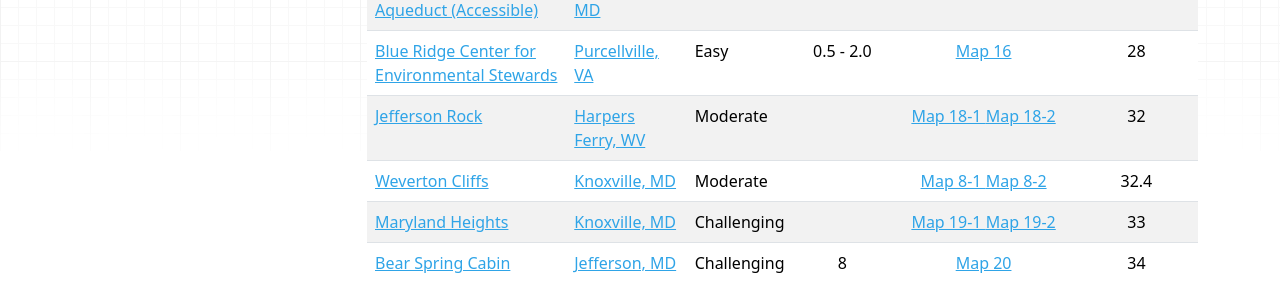
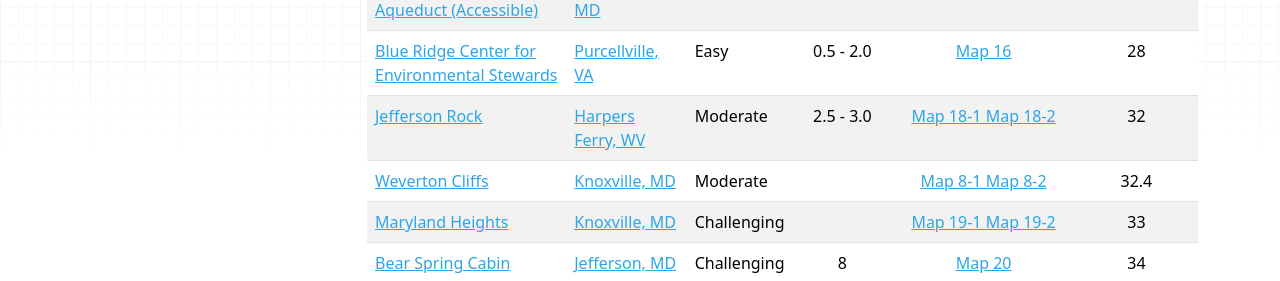
Before and after one commit to pack1158/pack1158.github.io, an MkDocs documentation site: the page built from docs/outdoors/hiking.md, in a window 1280 px wide and 900 px high, scrolled down 1032 px. Shown: the part 155-436 px from the top of the window. Built offline with MkDocs 1.6.1, drawn with Linux system fonts in a browser that asks for light colours; nearby versions of some CDN libraries; old or Windows-style settings are respelled for this version of MkDocs.

Commit message:
Update hiking.md

```diff
--- a/docs/outdoors/hiking.md
+++ b/docs/outdoors/hiking.md
@@ -26,7 +26,7 @@ Using this guide:
 [	Snickers Gap to Bears Den	](Bears%20Den%20Hike%2022.docx)|	[	Blumont, VA	](	https://goo.gl/maps/kCJB2LmNn8C48Hkb9	)|	Easy	|	2	|	[Map	22	](Bears%20Den%20Map%2022-1.pdf)|	26
 [	C&O Canal, Catoctin Aqueduct (Accessible)	](Catoctin%20Aqueduct%20Hike4.docx)|	[	Brunswick, MD  	](	https://goo.gl/maps/neBuhf3RjoRixKZK7	)|	Easy	|	1.5	|	[Map	4-1	](Catoctin%20Aqueduct%20Map4-1.pdf) [Map 4-2](Catoctin%20Aqueduct%20Map4-2.pdf)|	27
 [	Blue Ridge Center for Environmental Stewards	](Blue%20Ridge%20Center%20hike16.docx)|	[	Purcellville, VA	](	https://goo.gl/maps/rchh8ifr3kr1ZmjG7	)|	Easy	|	0.5 - 2.0	|	[Map	16	](Blue%20Ridge%20Center%20map16-1.pdf)|	28
-[	Jefferson Rock	](Harpers%20Ferry%20Jefferson%20Rock%20Hike18.docx)|	[	Harpers Ferry, WV	](	https://goo.gl/maps/jQ6cbm5XJYDzeV1v5	)|	Moderate	|		|	[Map	18-1	](Harpers%20Ferry%20Jefferson%20Rock%20Map%2018-1.pdf) [Map 18-2](Harpers%20Ferry%20Jefferson%20Rock%20Map%2018-2.pdf)|	32
+[	Jefferson Rock	](Harpers%20Ferry%20Jefferson%20Rock%20Hike18.docx)|	[	Harpers Ferry, WV	](	https://goo.gl/maps/jQ6cbm5XJYDzeV1v5	)|	Moderate	|2.5 - 3.0		|	[Map	18-1	](Harpers%20Ferry%20Jefferson%20Rock%20Map%2018-1.pdf) [Map 18-2](Harpers%20Ferry%20Jefferson%20Rock%20Map%2018-2.pdf)|	32
 [	Weverton Cliffs	](Weverton%20Cliffs%20Hike8.docx)|	[	Knoxville, MD	](	https://goo.gl/maps/HSMoFX8aWzEf6jY1A	)|	Moderate	|		|	[Map	8-1	](Weverton%20Cliffs%20Map%208-1.pdf)[Map 8-2](Weverton%20Cliffs%20Hike8-1.pdf)|	32.4
 [	Maryland Heights	](Maryland%20Heights%20Hike19.docx)|	[	Knoxville, MD 	](	https://goo.gl/maps/xHPMeuxrXqhfBkrXA	)|	Challenging	|		|	[Map	19-1	](Maryland%20Heights%20Map%2019-1.pdf)[Map 19-2](Maryland%20Heights%20Map%2019-2.pdf)|	33
 [	Bear Spring Cabin	](Bear%20Spring%20Cabin%20Hike20.docx)|	[	Jefferson, MD	](	https://goo.gl/maps/eSrjZ9TdWZsqQvAcA	)|	Challenging	|	8	|	[Map	20	](Bear%20Spring%20Cabin%20Map%2020-1.pdf)|	34
```
